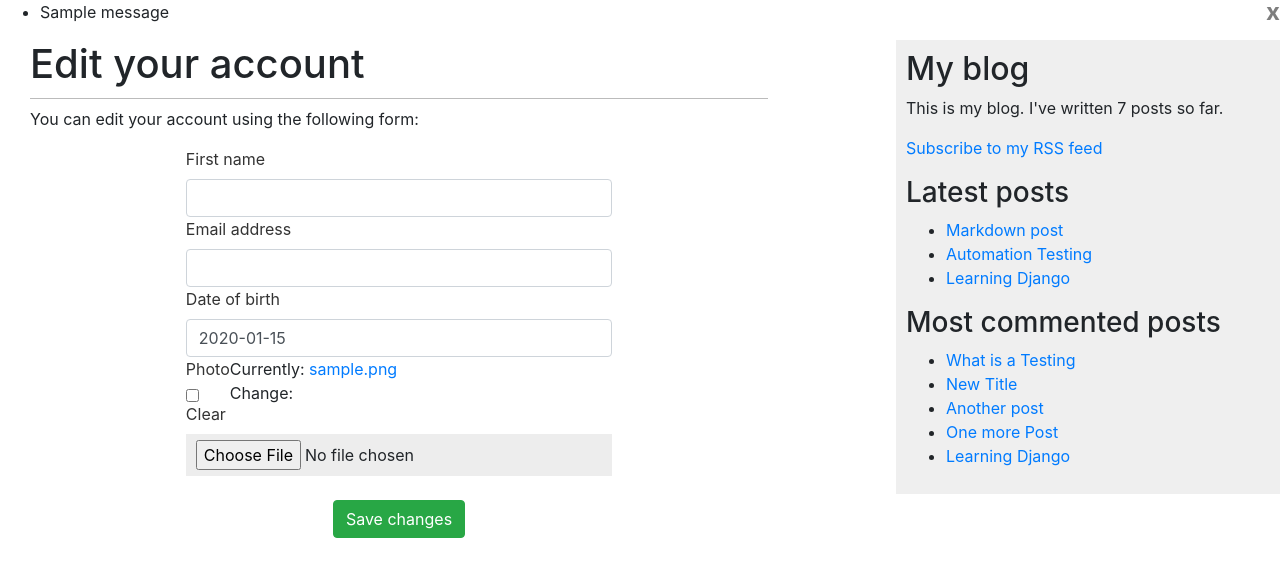
After one commit to snchorsiya/Blog, a Django app: page /blog/edit/ in a window 1280 px wide. The commit adds this page. Shown: the top 577 px of the page. Run offline with Django 3.2, Linux system fonts and the light colour scheme; a user stored in the database is signed in; data comes from the database, SQL or seed files in the repository; tables that the repository leaves empty hold one stand-in row (values such as "Sample post"); one stand-in notice (Sample message) is shown; parts of the project's set-up code (start-up, migrations or seed data) failed here and were passed over; some libraries are stand-ins or nearby versions.

Commit message:
Some Chang User Update

```diff
--- a/blog/__init__.py
+++ b/blog/__init__.py
@@ -0,0 +1 @@
+default_app_config = 'blog.apps.BlogConfig'
--- a/blog/apps.py
+++ b/blog/apps.py
@@ -4,3 +4,7 @@ from django.apps import AppConfig
 class BlogConfig(AppConfig):
     default_auto_field = 'django.db.models.BigAutoField'
     name = 'blog'
+
+
+    def ready(self):
+        import blog.signals
--- a/blog/forms.py
+++ b/blog/forms.py
@@ -1,5 +1,5 @@
 from django import forms
-from .models import Comment, Post
+from .models import Comment, Post, Profile
 from django.contrib.auth.models import User
 
 class EmailPostForm(forms.Form):
@@ -44,3 +44,28 @@ class UserRegisterationForm(forms.ModelForm):
         if cd['password'] != cd['password2']:
             raise forms.ValidationError("Password don't match.")
         return cd['password2']
+
+    def clean_email(self):
+        data = self.cleaned_data['email']
+        if User.objects.filter(email=data).exists():
+            raise forms.ValidationError('Email already in use.')
+        return data
+
+
+class UserEditForm(forms.ModelForm):
+    class Meta:
+        model = User
+        fields = ['first_name', 'email']
+
+    def clean_email(self):
+        data = self.cleaned_data['email']
+        qs = User.objects.exclude(id=self.instance.id).filter(email=data)
+        if qs.exists():
+            raise forms.ValidationError('Email already in use.')
+        return data
+
+
+class ProfileEditForm(forms.ModelForm):
+    class Meta:
+        model = Profile
+        fields = ['date_of_birth', 'photo']
--- a/blog/models.py
+++ b/blog/models.py
@@ -4,6 +4,7 @@ from django.utils import timezone
 from django.contrib.auth.models import User
 from django.urls import reverse
 from taggit.managers import TaggableManager
+from django.conf import settings
 
 # Create your models here.
 
@@ -59,3 +60,13 @@ class Comment(models.Model):
 
     def __str__(self):
         return f'Comment by {self.name} on {self.post}'
+
+
+
+class Profile(models.Model):
+    user = models.OneToOneField(settings.AUTH_USER_MODEL, on_delete=models.CASCADE)
+    date_of_birth = models.DateField(blank=True, null=True)
+    photo = models.ImageField(upload_to='user/%Y/%m/%d/', blank=True)
+
+    def __str__(self) -> str:
+        return f'Profile of {self.user.username}'
--- a/blog/templates/blog/base.html
+++ b/blog/templates/blog/base.html
@@ -2,16 +2,32 @@
 {% load static %}
 <!DOCTYPE html>
 <html>
+
 <head>
   <title>{% block title %}{% endblock %}</title>
-  <link href="{% static "css/blog.css" %}" rel="stylesheet">
-  <link rel="stylesheet" href="https://stackpath.bootstrapcdn.com/bootstrap/4.1.3/css/bootstrap.min.css" integrity="sha384-MCw98/SFnGE8fJT3GXwEOngsV7Zt27NXFoaoApmYm81iuXoPkFOJwJ8ERdknLPMO" crossorigin="anonymous">
+  <link href="{% static 'css/blog.css' %}" rel="stylesheet">
+  <link rel="stylesheet" href="https://stackpath.bootstrapcdn.com/bootstrap/4.1.3/css/bootstrap.min.css"
+    integrity="sha384-MCw98/SFnGE8fJT3GXwEOngsV7Zt27NXFoaoApmYm81iuXoPkFOJwJ8ERdknLPMO" crossorigin="anonymous">
 </head>
+
 <body>
+  <div id="header"></div>
+  {% if messages %}
+  <ul class="messages">
+    {% for message in messages %}
+    <li class="{{ message.tags }}">
+      {{ message|safe }}
+      <a href="#" class="close">x</a>
+    </li>
+    {% endfor %}
+  </ul>
+  {% endif %}
   <div id="content">
     {% block content %}
     {% endblock %}
   </div>
+
+
   <div id="sidebar">
     <h2>My blog</h2>
     <p>
@@ -29,12 +45,13 @@
     {% get_most_commented_posts as most_commented_posts %}
     <ul>
       {% for post in most_commented_posts %}
-        <li>
-          <a href="{{ post.get_absolute_url }}">{{ post.title }}</a>
-        </li>
+      <li>
+        <a href="{{ post.get_absolute_url }}">{{ post.title }}</a>
+      </li>
       {% endfor %}
 
     </ul>
   </div>
 </body>
+
 </html>
--- /dev/null
+++ b/blog/templates/blog/edit.html
@@ -0,0 +1,34 @@
+{% extends "blog/base.html" %}
+{% load crispy_forms_tags %}
+{% block title %}Edit your account{% endblock %}
+{% block content %}
+<h1>Edit your account</h1>
+<p>You can edit your account using the following form:</p>
+<form method="post" enctype="multipart/form-data/">
+    {% csrf_token %}
+    <div class="form-row">
+        <div class="form-group col-md-7 mb-0" style="display: block; margin: 0 auto;">
+            {{user_form.first_name|as_crispy_field}}
+        </div>
+        <div class="form-group col-md-7 mb-0" style="display: block; margin: 0 auto;">
+            {{user_form.email|as_crispy_field}}
+        </div>
+        <div class="form-group col-md-7 mb-0" style="display: block; margin: 0 auto;">
+            {{profile_form.date_of_birth|as_crispy_field}}
+        </div>
+        <br>
+        <br>
+        <div class="form-group col-md-7 mb-0" style="display: block; margin: 0 auto;">
+            {{profile_form.photo|as_crispy_field}}
+        </div>
+
+    </div>
+    <br>
+
+    <div class="content">
+        <button type="submit" style="display: block; margin: 0 auto;" class="btn btn-success">Save changes</button>
+    </div>
+
+
+</form>
+{% endblock %}
--- a/blog/templates/blog/register.html
+++ b/blog/templates/blog/register.html
@@ -4,7 +4,11 @@
 {% block title %}Register{% endblock %}
 {% block content %}
 <h1>Create an account</h1>
-<p>Please, sign up using the following form:</p>
+<p>
+    Please, use the following form to log-in.
+    If you have an account <a href="{% url "blog:login" %}">login here</a>.
+   </p>
+
 <form method="POST">
     {% csrf_token %}
 
--- a/blog/urls.py
+++ b/blog/urls.py
@@ -31,6 +31,7 @@ urlpatterns = [
     path('feed/', LatestPostsFeed(), name='post_feed'),
     path('search/', views.post_search, name='post_search'),
     path('addpost/', views.add_post, name='add_post'),
+    path('edit/', views.edit, name='edit'),
 
 
 ]
--- a/blog/views.py
+++ b/blog/views.py
@@ -1,9 +1,9 @@
 from django.shortcuts import render, get_object_or_404, redirect
 from django.http import Http404, HttpResponse
-from .models import Post, Comment
+from .models import Post, Comment, Profile
 from django.core.paginator import Paginator, EmptyPage, PageNotAnInteger
 from django.views.generic import ListView
-from .forms import EmailPostForm, CommentForm, SearchForm, AddPostForm, LoginForm, UserRegisterationForm
+from .forms import EmailPostForm, CommentForm, SearchForm, AddPostForm, LoginForm, UserRegisterationForm, UserEditForm, ProfileEditForm
 from django.core.mail import send_mail
 from django.views.decorators.http import require_POST
 from taggit.models import Tag
@@ -12,7 +12,7 @@ from django.contrib.postgres.search import SearchVector, SearchQuery, SearchRank
 from django.contrib.postgres.search import TrigramSimilarity
 from django.contrib.auth import login, logout, authenticate
 from django.contrib.auth.decorators import login_required
-
+from django.contrib import messages
 
 
 # Create your views here.
@@ -129,10 +129,12 @@ def user_login(request):
             cd = form.cleaned_data
             user = authenticate(request, username = cd['username'], password = cd['password'])
             if user is not None:
-                login(request,user)
-                return redirect('blog:post_list')
-            else:
-                return HttpResponse("Disable Account")
+
+                if user.is_active:
+                    login(request,user)
+                    return redirect('blog:post_list')
+                else:
+                    return HttpResponse("Disable Account")
         else:
             return HttpResponse("Invalid Login")
     else:
@@ -154,8 +156,26 @@ def register(request):
             new_user = user_form.save(commit=False)
             new_user.set_password(user_form.cleaned_data['password'])
             new_user.save()
+            Profile.objects.create(user=new_user)
             return render(request,'blog/register_done.html', {'new_user':new_user})
 
     else:
         user_form = UserRegisterationForm()
     return render(request, 'blog/register.html', {'user_form':user_form})
+
+
+@login_required
+def edit(request):
+  if request.method == 'POST':
+        user_form = UserEditForm(instance=request.user,data=request.POST)
+        profile_form = ProfileEditForm(instance=request.user.profile,data=request.POST,files=request.FILES)
+        if user_form.is_valid() and profile_form.is_valid():
+             user_form.save()
+             profile_form.save()
+             messages.success(request, 'Profile updated successfully')
+        else:
+            messages.error(request, 'Error updating your profile')
+  else:
+      user_form = UserEditForm(instance=request.user)
+      profile_form = ProfileEditForm(instance=request.user.profile)
+  return render(request,'blog/edit.html',{'user_form': user_form,'profile_form': profile_form})
--- a/mySite/urls.py
+++ b/mySite/urls.py
@@ -17,6 +17,8 @@ from django.contrib import admin
 from django.urls import path, include
 from django.contrib.sitemaps.views import sitemap
 from blog.sitemaps import PostSitemap
+from django.conf import settings
+from django.conf.urls.static import static
 
 sitemaps = {
  'posts': PostSitemap,
@@ -27,3 +29,6 @@ urlpatterns = [
     path('blog/', include('blog.urls', namespace='blog')),
     path('sitemap.xml', sitemap, {'sitemaps': sitemaps},name='django.contrib.sitemaps.views.sitemap')
 ]
+
+if settings.DEBUG:
+    urlpatterns += static(settings.MEDIA_URL, document_root = settings.MEDIA_ROOT)
```
Also changed, not shown: blog/admin.py (+6 -1 lines), blog/authentication.py (added, +19 -0 lines), blog/signals.py (added, +14 -0 lines), mySite/settings.py (+17 -3 lines), blog/migrations/0007_profile.py (added), media/user/2023/08/14/000007.jpg (added).
